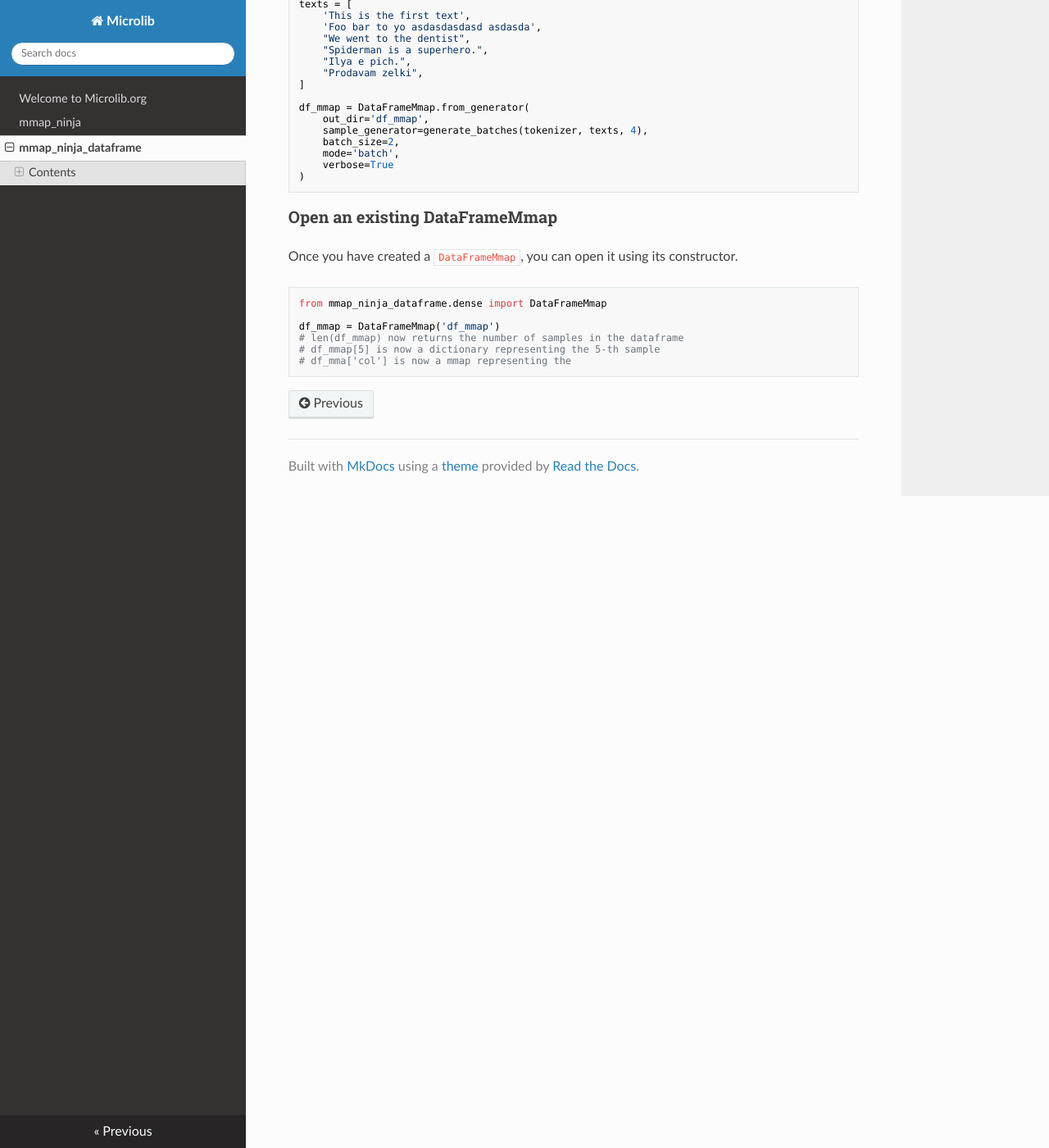
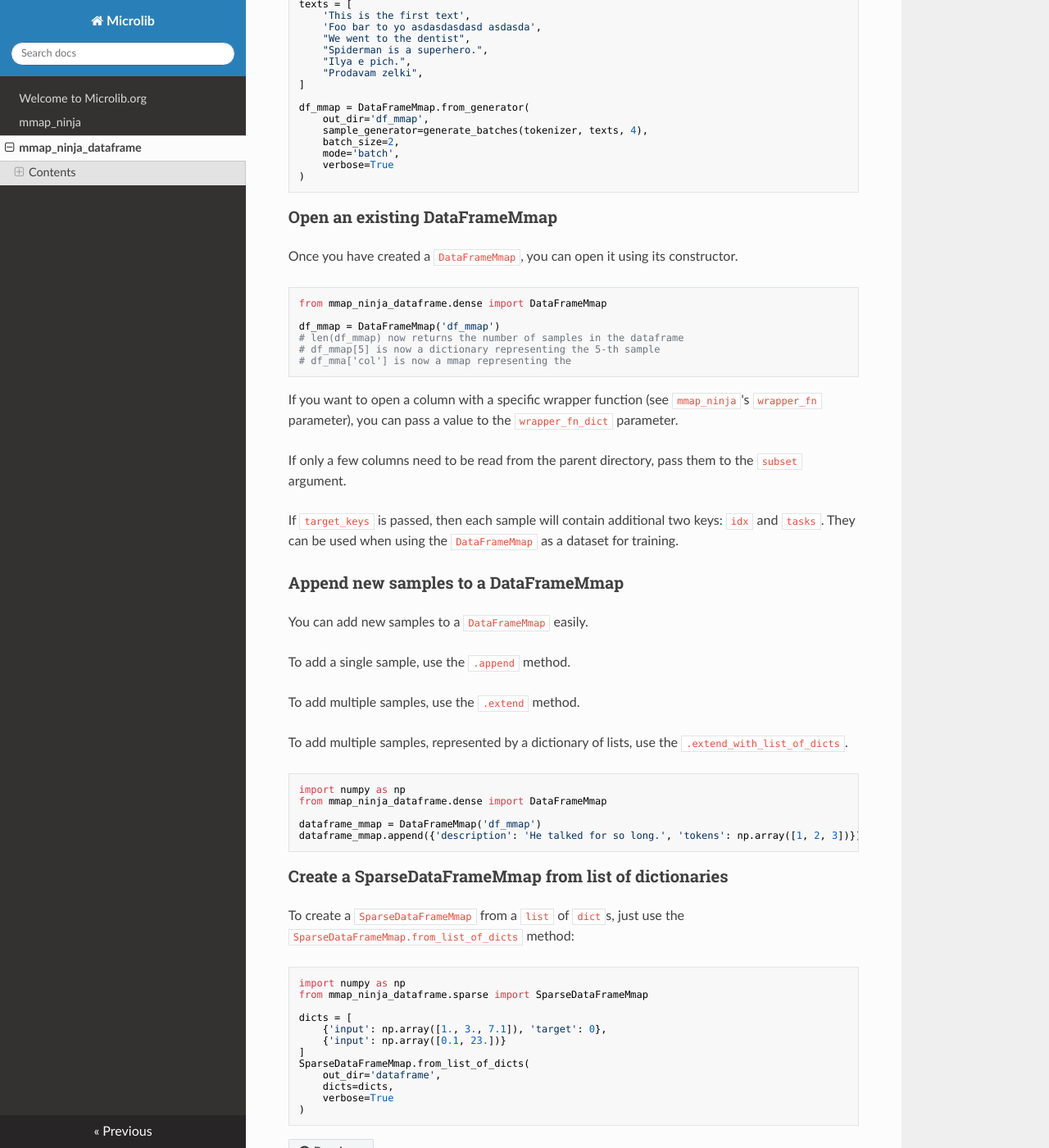
Before and after one commit to microlib-org/site, an MkDocs documentation site: the page built from docs/mmap_ninja_dataframe.md, in a window 1280 px wide and 1400 px high, scrolled down 2527 px. Shown: the whole window at 82% size. Built offline with MkDocs 1.6.1, drawn with Linux system fonts in a browser that asks for light colours; nearby versions of some CDN libraries; some of the changed text lies outside the part shown.

Commit message:
Update docs.

````diff
--- a/docs/mmap_ninja_dataframe.md
+++ b/docs/mmap_ninja_dataframe.md
@@ -23,9 +23,9 @@
 SparseDataFrameMmap API:
 
 1. [Create a SparseDataFrameMmap from list of dictionaries](#create-a-raggedmmap-from-list-of-samples)
-2. [Create a RaggedMmap from a generator](#create-a-raggedmmap-from-a-generator)
-3. [Open an existing RaggedMmap](#open-an-existing-raggedmmap)
-4. [Append new samples to a RaggedMmap](#append-new-samples-to-a-raggedmmap)
+2. [Create a SparseDataFrameMmap from a generator](#create-a-raggedmmap-from-a-generator)
+3. [Open an existing SparseDataFrameMmap](#open-an-existing-raggedmmap)
+4. [Append new samples to a SparseDataFrameMmap](#append-new-samples-to-a-raggedmmap)
 
 
 ### Generate batches from a function applied on data
@@ -158,3 +158,49 @@
 # df_mmap[5] is now a dictionary representing the 5-th sample
 # df_mma['col'] is now a mmap representing the
 ```
+
+If you want to open a column with a specific wrapper function (see `mmap_ninja`'s `wrapper_fn` parameter), you can
+pass a value to the `wrapper_fn_dict` parameter.
+
+If only a few columns need to be read from the parent directory, pass them to the `subset` argument.
+
+If `target_keys` is passed, then each sample will contain additional two keys: `idx` and `tasks`.
+They can be used when using the `DataFrameMmap` as a dataset for training.
+
+### Append new samples to a DataFrameMmap
+
+You can add new samples to a `DataFrameMmap` easily.
+
+To add a single sample, use the `.append` method.
+
+To add multiple samples, use the `.extend` method.
+
+To add multiple samples, represented by a dictionary of lists, use the `.extend_with_list_of_dicts`.
+
+```python
+import numpy as np
+from mmap_ninja_dataframe.dense import DataFrameMmap
+
+dataframe_mmap = DataFrameMmap('df_mmap')
+dataframe_mmap.append({'description': 'He talked for so long.', 'tokens': np.array([1, 2, 3])})
+```
+
+### Create a SparseDataFrameMmap from list of dictionaries
+
+
+To create a `SparseDataFrameMmap` from a `list` of `dict`s, just use the `SparseDataFrameMmap.from_list_of_dicts` method:
+
+```python
+import numpy as np
+from mmap_ninja_dataframe.sparse import SparseDataFrameMmap
+
+dicts = [
+    {'input': np.array([1., 3., 7.1]), 'target': 0},
+    {'input': np.array([0.1, 23.])}
+]
+SparseDataFrameMmap.from_list_of_dicts(
+    out_dir='dataframe',
+    dicts=dicts,
+    verbose=True
+)
+```
````
